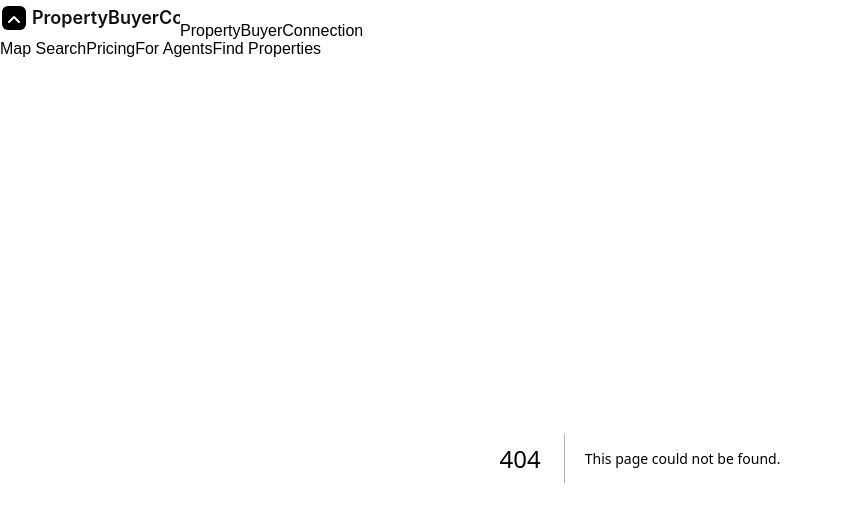
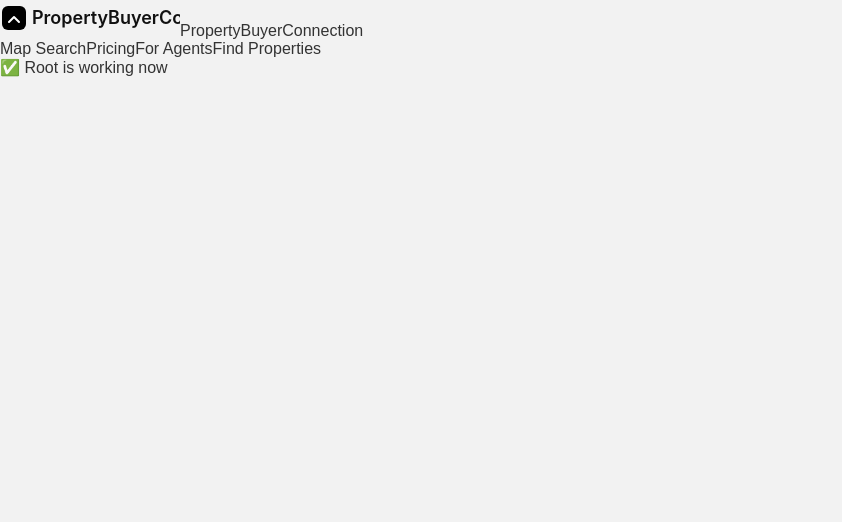
Before and after one commit to gjgodbout-sudo/propertybuyerconnection, a Next.js app: page / in a window 1280 px wide. Before the commit this address had no page. Shown: the top 522 px of the page, without its empty margins (0-842 px from the left). Built offline with nearby package versions, Linux system fonts and the light colour scheme.

Commit message:
Create page.tsx

```diff
--- /dev/null
+++ b/app/page.tsx
@@ -0,0 +1,3 @@
+export default function TestRoot() {
+  return <div>✅ Root is working now</div>;
+}
```
